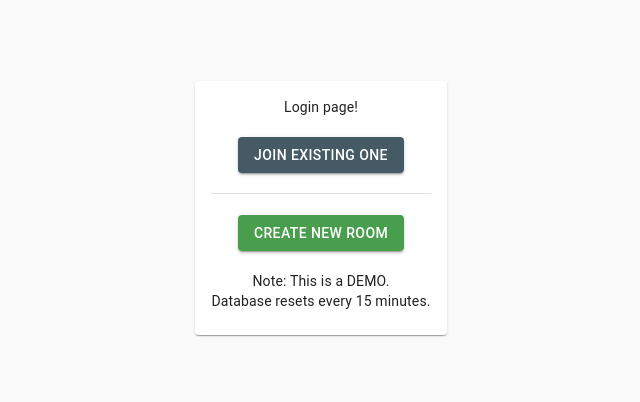
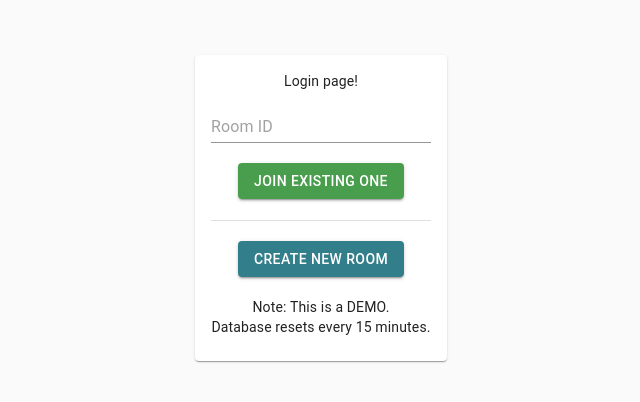
Before and after one commit to EilayDev/groceries-app, a Next.js app: page / in a window 1280 px wide. Shown: the part 128-530 px from the top of the page, without its empty margins (319-959 px from the left). Built offline with nearby package versions, Linux system fonts and the light colour scheme.

Commit message:
minor form adjustments

```diff
--- a/pages/index.js
+++ b/pages/index.js
@@ -1,6 +1,6 @@
 import React from 'react'
 import { makeStyles } from '@material-ui/core/styles';
-import {Card, CardContent, Grid, Button, Divider} from '@material-ui/core';
+import {Card, CardContent, Grid, Button, Divider, TextField} from '@material-ui/core';
 
 export default function Login(){
     return (
@@ -10,14 +10,17 @@ export default function Login(){
                     Login page!
                     <br/>
                     <br/>
-                    <Button variant="contained" color="secondary">
+                    <TextField placeholder="Room ID"/>
+                    <br/>
+                    <br/>
+                    <Button variant="contained" color="primary">
                         Join existing one
                     </Button>
                     <br/>
                     <br/>
-                    <Divider />
+                    <Divider/>
                     <br/>
-                    <Button variant="contained" color="primary">
+                    <Button variant="contained" style={{backgroundColor: "#337e8b", color:'white'}}>
                         Create new room
                     </Button>
                     <br/>
```
